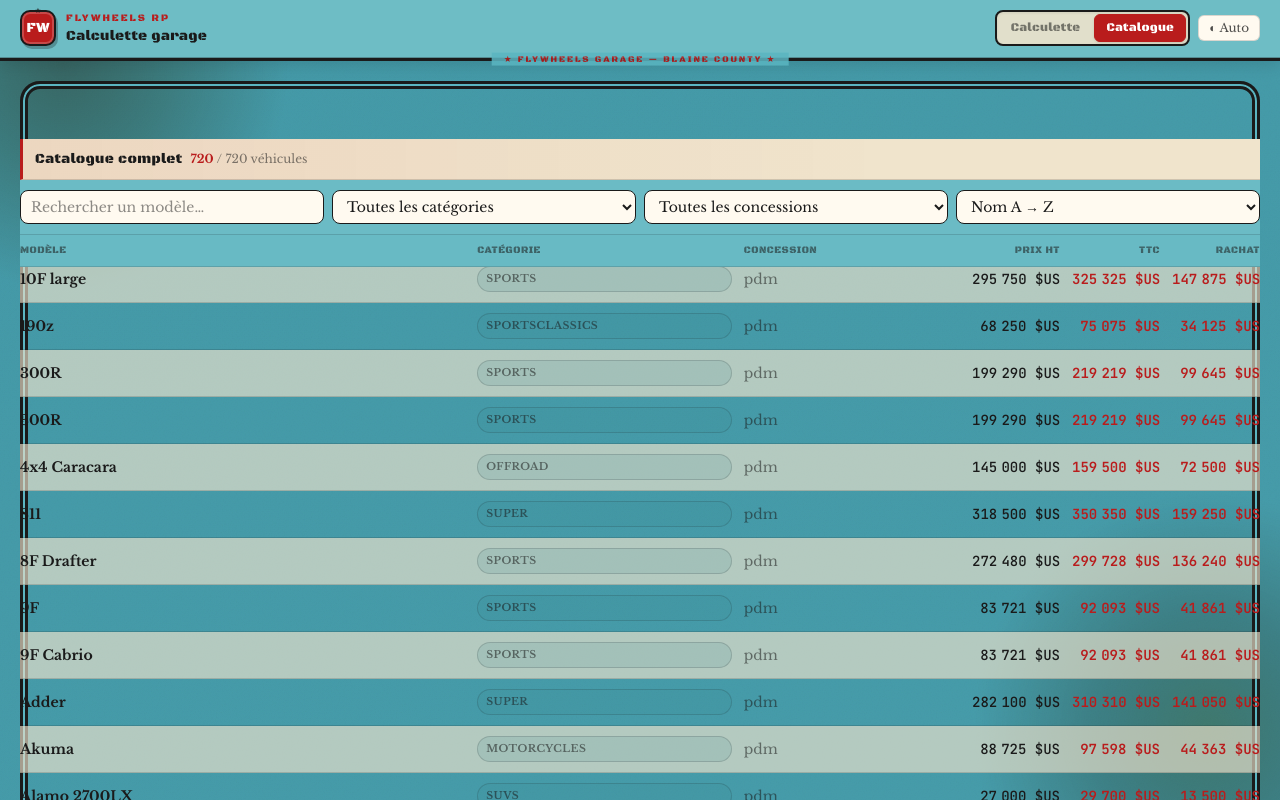
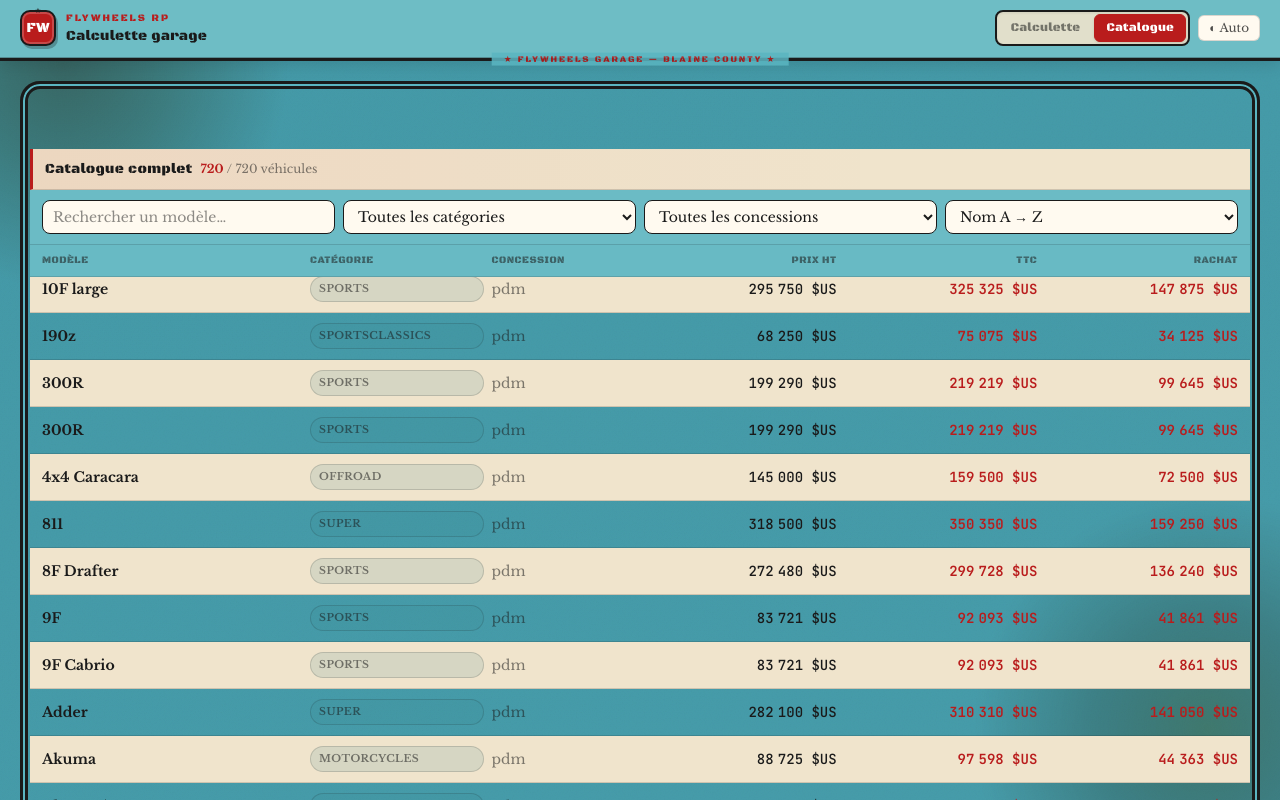
Before and after one commit to Mestryx-dev/reroll-flywheels, a React (Vite) app: page / in a window 1280 px wide. Both pictures are taken after a click on the button "Catalogue". Shown: the top 800 px of the page. Built offline with nearby package versions, Linux system fonts and the light colour scheme.

Commit message:
fix(catalog): pin layout inside frame border and stop horizontal clip
Use margin-based inset matching the double border, zero main padding, fluid grid columns with px-3, and remove the 640px min-width wrapper that overflowed past the contour.

Co-authored-by: Cursor <cursoragent@cursor.com>

```diff
--- a/src/components/VehicleCatalog.tsx
+++ b/src/components/VehicleCatalog.tsx
@@ -4,7 +4,7 @@ import { motion, AnimatePresence } from 'framer-motion';
 import { vehicles } from '../data';
 import { pricingFromCatalog } from '../lib/formulas';
 import { formatMoney, normalizeSearch, catalogVehicleKey } from '../lib/format';
-import { catalogGrid, catalogMinWidth, catalogShell, shellCatalog } from '../lib/layout';
+import { catalogGrid, catalogShell, shellCatalog } from '../lib/layout';
 import type { CatalogVehicle, VehiclePricing } from '../lib/types';
 import { btnGhost, inputCompact, money, textBrand, textMuted } from '../lib/ui';
 
@@ -102,10 +102,8 @@ export function VehicleCatalog() {
       initial={{ opacity: 0 }}
       animate={{ opacity: 1 }}
       exit={{ opacity: 0 }}
-      className={`fw-catalog ${catalogShell}`}
+      className={catalogShell}
     >
-      <div className="fw-catalog-scroll overflow-x-auto">
-        <div className={catalogMinWidth}>
       <div className={`fw-catalog-sticky sticky ${CATALOG_STICKY_TOP} z-30`}>
         <div className="fw-catalog-banner">
           <div className="flex min-w-0 items-center gap-2">
@@ -125,7 +123,7 @@ export function VehicleCatalog() {
           ) : null}
         </div>
 
-            <div className="grid gap-2 py-2.5 sm:grid-cols-2 lg:grid-cols-4">
+        <div className="grid gap-2 px-3 py-2.5 sm:grid-cols-2 lg:grid-cols-4">
               <input
                 type="search"
                 value={query}
@@ -232,8 +230,6 @@ export function VehicleCatalog() {
               })
             )}
       </div>
-        </div>
-      </div>
 
       <AnimatePresence>
         {selected ? (
--- a/src/index.css
+++ b/src/index.css
@@ -456,13 +456,13 @@ body {
   }
 
   .fw-catalog {
-    width: 100%;
+    --fw-catalog-inner: calc(var(--fw-frame-inset) + 10px);
+    box-sizing: border-box;
+    margin: var(--fw-catalog-inner);
+    width: calc(100% - 2 * var(--fw-catalog-inner));
+    max-width: calc(100% - 2 * var(--fw-catalog-inner));
     min-width: 0;
-  }
-
-  .fw-catalog-scroll {
-    width: 100%;
-    min-width: 0;
+    overflow-x: auto;
   }
 
   .fw-catalog-sticky {
@@ -497,7 +497,7 @@ body {
   }
 
   .fw-catalog-body .fw-catalog-row:nth-child(even) {
-    background: color-mix(in srgb, var(--fw-surface-sunken) 65%, transparent);
+    background: var(--fw-surface-sunken);
   }
 
   .fw-catalog-row {
@@ -520,12 +520,12 @@ body {
   .fw-content-frame--catalog {
     justify-content: flex-start;
     min-height: calc(100dvh - 4.75rem);
-    /*
-     * Border (::before) sits at --fw-frame-inset.
-     * Default frame adds + --fw-frame-gap on top of that → empty band above content.
-     * Catalog: padding = inset only so the banner starts flush inside the contour.
-     */
-    padding: var(--fw-frame-inset);
+    overflow: hidden;
+    padding: 0;
+  }
+
+  .fw-content-frame--catalog > .fw-catalog {
+    width: calc(100% - 2 * var(--fw-catalog-inner, calc(var(--fw-frame-inset) + 10px)));
   }
 }
 
--- a/src/lib/layout.ts
+++ b/src/lib/layout.ts
@@ -10,11 +10,9 @@ export const calcTopGrid =
 /** Calculator bottom row: repairs · cart */
 export const calcBottomGrid = 'grid gap-3 lg:grid-cols-2 lg:items-start';
 
-/** Catalog table — one shared grid for header + rows */
+/** Catalog table — shared grid for header + rows, fluid inside frame */
 export const catalogGrid =
-  'grid grid-cols-[minmax(0,1.75fr)_minmax(0,1fr)_minmax(0,0.85fr)_5.5rem_5.5rem_5.5rem] items-center gap-x-3';
+  'grid grid-cols-[minmax(0,1.35fr)_minmax(0,0.9fr)_minmax(0,0.75fr)_minmax(4.5rem,1fr)_minmax(4.5rem,1fr)_minmax(4.5rem,1fr)] items-center gap-x-2 px-3';
 
-export const catalogMinWidth = 'min-w-[640px] w-full';
-
-/** Outer catalog shell — fills frame width, defers min-width to table scroll area */
-export const catalogShell = 'w-full min-w-0';
+/** Catalog root — sized by frame CSS, not a fixed min-width */
+export const catalogShell = 'fw-catalog w-full min-w-0';
```
Lines whose indentation alone changed are shown as unchanged.
